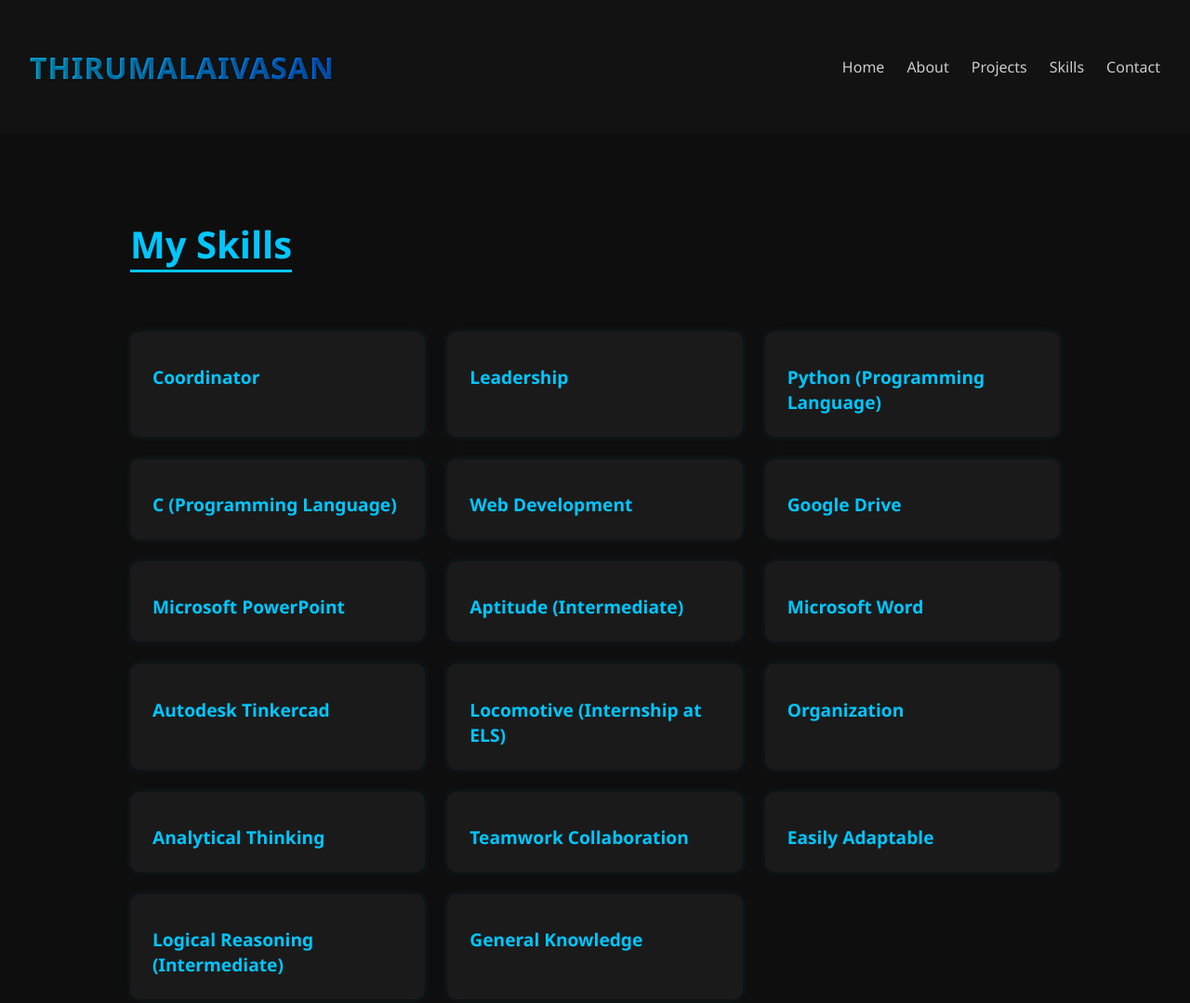
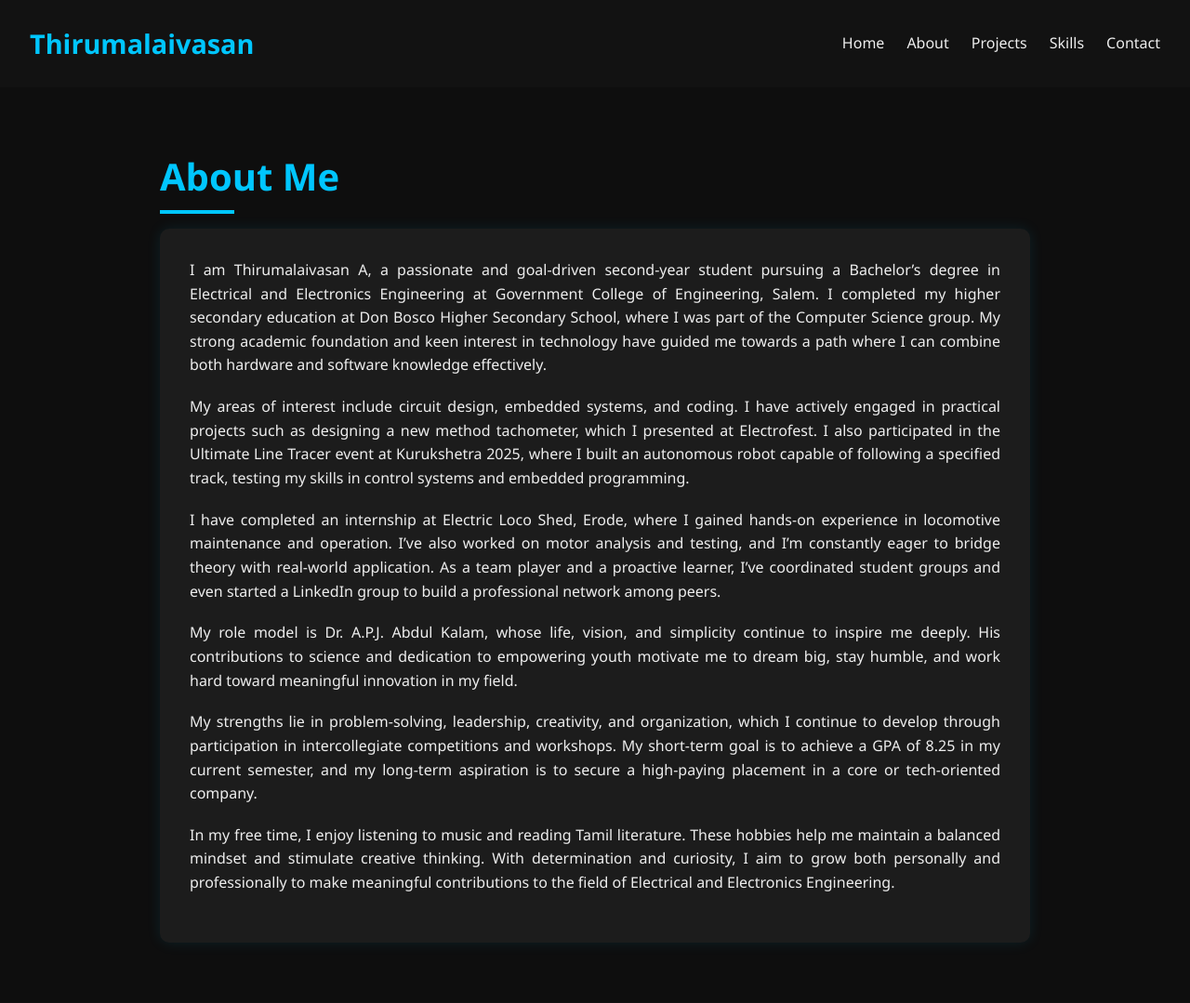
Before and after one commit to Thirumalaivasan2/Portfolio-Thiru, a plain HTML site: page about.html in a window 1280 px wide. Shown: the top 1079 px of the page at 93% size. Drawn offline with Linux system fonts and the light colour scheme.

Commit message:
auto publish 1749286365701

```diff
--- a/about.html
+++ b/about.html
@@ -1,16 +1,24 @@
-<!DOCTYPE html><html lang="en">
+<!DOCTYPE html>
+<html lang="en">
 <head>
-  <meta charset="UTF-8">
-  <meta name="viewport" content="width=device-width, initial-scale=1.0">
-  <title>Skills | Thirumalaivasan</title>
+  <meta charset="UTF-8" />
+  <meta name="viewport" content="width=device-width, initial-scale=1.0" />
+  <title>About | Thirumalaivasan</title>
   <style>
-    body {
+    * {
       margin: 0;
       padding: 0;
+      box-sizing: border-box;
       font-family: 'Segoe UI', Tahoma, Geneva, Verdana, sans-serif;
-      background-color: #0e0e0e;
-      color: #f0f0f0;
-    }header {
+    }
+
+    body {
+      background: #0e0e0e;
+      color: #eee;
+      line-height: 1.6;
+    }
+
+    header {
       background: #121212;
       padding: 1.5rem 2rem;
       display: flex;
@@ -19,37 +27,35 @@
     }
 
     header h2 {
-  font-size: 2rem;
-  background: linear-gradient(to right, #00c6ff, #0072ff);
-  -webkit-background-clip: text;
-  -webkit-text-fill-color: transparent;
-  font-weight: 800;
-  letter-spacing: 1px;
-  text-transform: uppercase;
-  text-shadow: 1px 1px 2px rgba(0,0,0,0.4);
+      color: #00c6ff;
+      font-size: 1.8rem;
     }
 
     nav ul {
+      display: flex;
       list-style: none;
-  display: flex;
       gap: 1.5rem;
     }
 
     nav a {
-  color: #ccc;
+      color: #eee;
       text-decoration: none;
       position: relative;
-  font-weight: 500;
     }
 
-nav a:hover::after {
+    nav a::after {
       content: '';
       position: absolute;
       bottom: -5px;
       left: 0;
+      height: 2px;
+      width: 0;
+      background-color: #00c6ff;
+      transition: width 0.3s;
+    }
+
+    nav a:hover::after {
       width: 100%;
-  height: 2px;
-  background: #00c6ff;
     }
 
     .container {
@@ -58,32 +64,34 @@ nav a:hover::after {
       padding: 0 2rem;
     }
 
-h1 {
+    .section-title {
+      font-size: 2.5rem;
       color: #00c6ff;
-  font-size: 2.5rem;
-  margin-bottom: 2rem;
-  border-bottom: 3px solid #00c6ff;
-  display: inline-block;
+      margin-bottom: 1.5rem;
+      position: relative;
     }
 
-.skill-grid {
-  display: grid;
-  grid-template-columns: repeat(auto-fit, minmax(250px, 1fr));
-  gap: 1.5rem;
-  margin-top: 2rem;
+    .section-title::after {
+      content: '';
+      position: absolute;
+      bottom: -8px;
+      left: 0;
+      width: 80px;
+      height: 4px;
+      background-color: #00c6ff;
     }
 
-.skill {
-  background: #1a1a1a;
-  padding: 1rem 1.5rem;
+    .about-text {
+      background: #1c1c1c;
+      padding: 2rem;
       border-radius: 10px;
-  box-shadow: 0 0 8px rgba(0,198,255,0.1);
+      box-shadow: 0 0 15px rgba(0,198,255,0.1);
+      animation: fadeIn 1s ease-in;
     }
 
-.skill h3 {
-  color: #00c6ff;
-  margin-bottom: 0.5rem;
-  font-size: 1.2rem;
+    .about-text p {
+      margin-bottom: 1.2rem;
+      text-align: justify;
     }
 
     footer {
@@ -91,9 +99,24 @@ footer {
       padding: 1rem;
       background: #111;
       color: #aaa;
-  margin-top: 3rem;
     }
 
+    @keyframes fadeIn {
+      from {
+        opacity: 0;
+        transform: translateY(20px);
+      }
+      to {
+        opacity: 1;
+        transform: translateY(0);
+      }
+    }
+
+    @media (max-width: 768px) {
+      .section-title {
+        font-size: 2rem;
+      }
+    }
   </style>
 </head>
 <body>
@@ -108,28 +131,26 @@ footer {
         <li><a href="contact.html">Contact</a></li>
       </ul>
     </nav>
-  </header>  <div class="container">
-    <h1>My Skills</h1>
-    <div class="skill-grid">
-      <div class="skill"><h3>Coordinator</h3></div>
-      <div class="skill"><h3>Leadership</h3></div>
-      <div class="skill"><h3>Python (Programming Language)</h3></div>
-      <div class="skill"><h3>C (Programming Language)</h3></div>
-      <div class="skill"><h3>Web Development</h3></div>
-      <div class="skill"><h3>Google Drive</h3></div>
-      <div class="skill"><h3>Microsoft PowerPoint</h3></div>
-      <div class="skill"><h3>Aptitude (Intermediate)</h3></div>
-      <div class="skill"><h3>Microsoft Word</h3></div>
-      <div class="skill"><h3>Autodesk Tinkercad</h3></div>
-      <div class="skill"><h3>Locomotive (Internship at ELS)</h3></div>
-      <div class="skill"><h3>Organization</h3></div>
-      <div class="skill"><h3>Analytical Thinking</h3></div>
-      <div class="skill"><h3>Teamwork Collaboration</h3></div>
-      <div class="skill"><h3>Easily Adaptable</h3></div>
-      <div class="skill"><h3>Logical Reasoning (Intermediate)</h3></div>
-      <div class="skill"><h3>General Knowledge</h3></div>
+  </header>
+
+  <div class="container">
+    <h1 class="section-title">About Me</h1>
+    <div class="about-text">
+      <p>I am Thirumalaivasan A, a passionate and goal-driven second-year student pursuing a Bachelor’s degree in Electrical and Electronics Engineering at Government College of Engineering, Salem. I completed my higher secondary education at Don Bosco Higher Secondary School, where I was part of the Computer Science group. My strong academic foundation and keen interest in technology have guided me towards a path where I can combine both hardware and software knowledge effectively.</p>
+
+      <p>My areas of interest include circuit design, embedded systems, and coding. I have actively engaged in practical projects such as designing a new method tachometer, which I presented at Electrofest. I also participated in the Ultimate Line Tracer event at Kurukshetra 2025, where I built an autonomous robot capable of following a specified track, testing my skills in control systems and embedded programming.</p>
+
+      <p>I have completed an internship at Electric Loco Shed, Erode, where I gained hands-on experience in locomotive maintenance and operation. I’ve also worked on motor analysis and testing, and I’m constantly eager to bridge theory with real-world application. As a team player and a proactive learner, I’ve coordinated student groups and even started a LinkedIn group to build a professional network among peers.</p>
+
+      <p>My role model is Dr. A.P.J. Abdul Kalam, whose life, vision, and simplicity continue to inspire me deeply. His contributions to science and dedication to empowering youth motivate me to dream big, stay humble, and work hard toward meaningful innovation in my field.</p>
+
+      <p>My strengths lie in problem-solving, leadership, creativity, and organization, which I continue to develop through participation in intercollegiate competitions and workshops. My short-term goal is to achieve a GPA of 8.25 in my current semester, and my long-term aspiration is to secure a high-paying placement in a core or tech-oriented company.</p>
+
+      <p>In my free time, I enjoy listening to music and reading Tamil literature. These hobbies help me maintain a balanced mindset and stimulate creative thinking. With determination and curiosity, I aim to grow both personally and professionally to make meaningful contributions to the field of Electrical and Electronics Engineering.</p>
     </div>
-  </div>  <footer>
+  </div>
+
+  <footer>
     <p>&copy; 2025 Thirumalaivasan A. All rights reserved.</p>
   </footer>
 </body>
```
Lines whose indentation alone changed are shown as unchanged.
